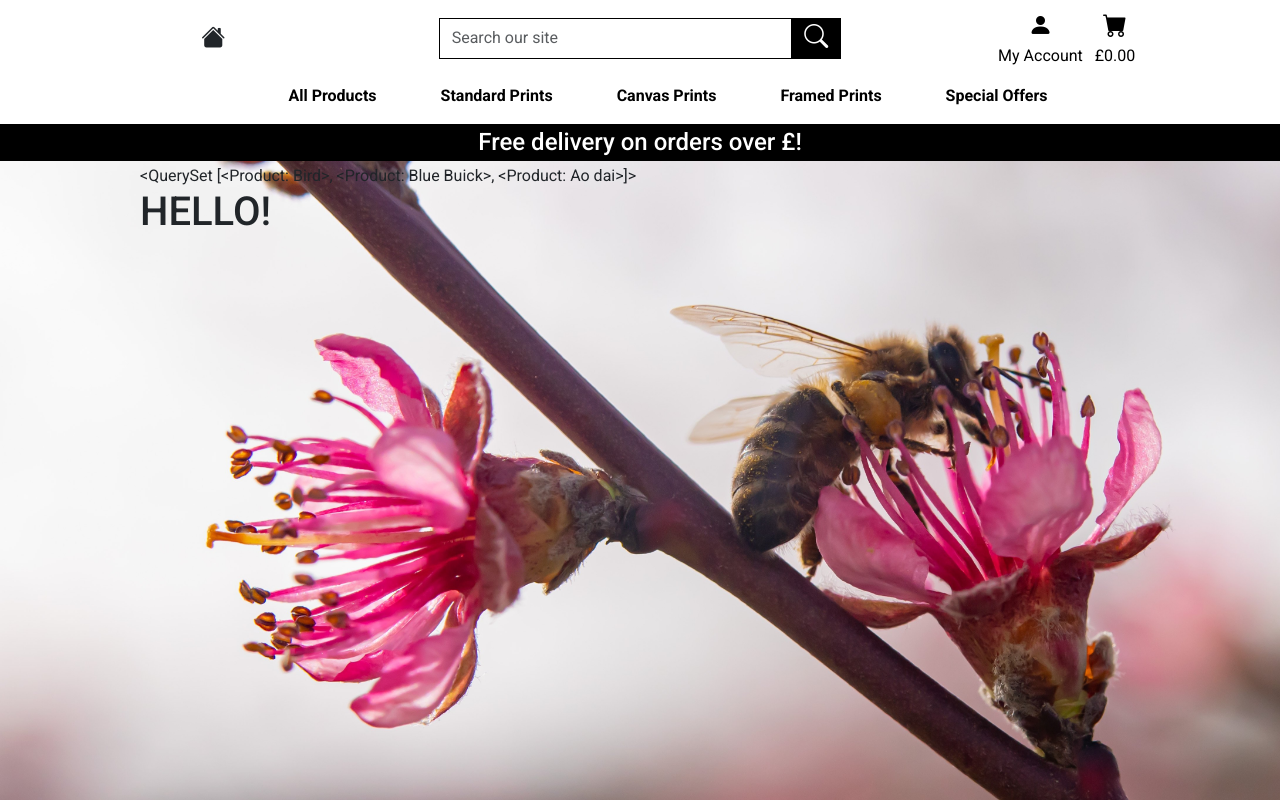
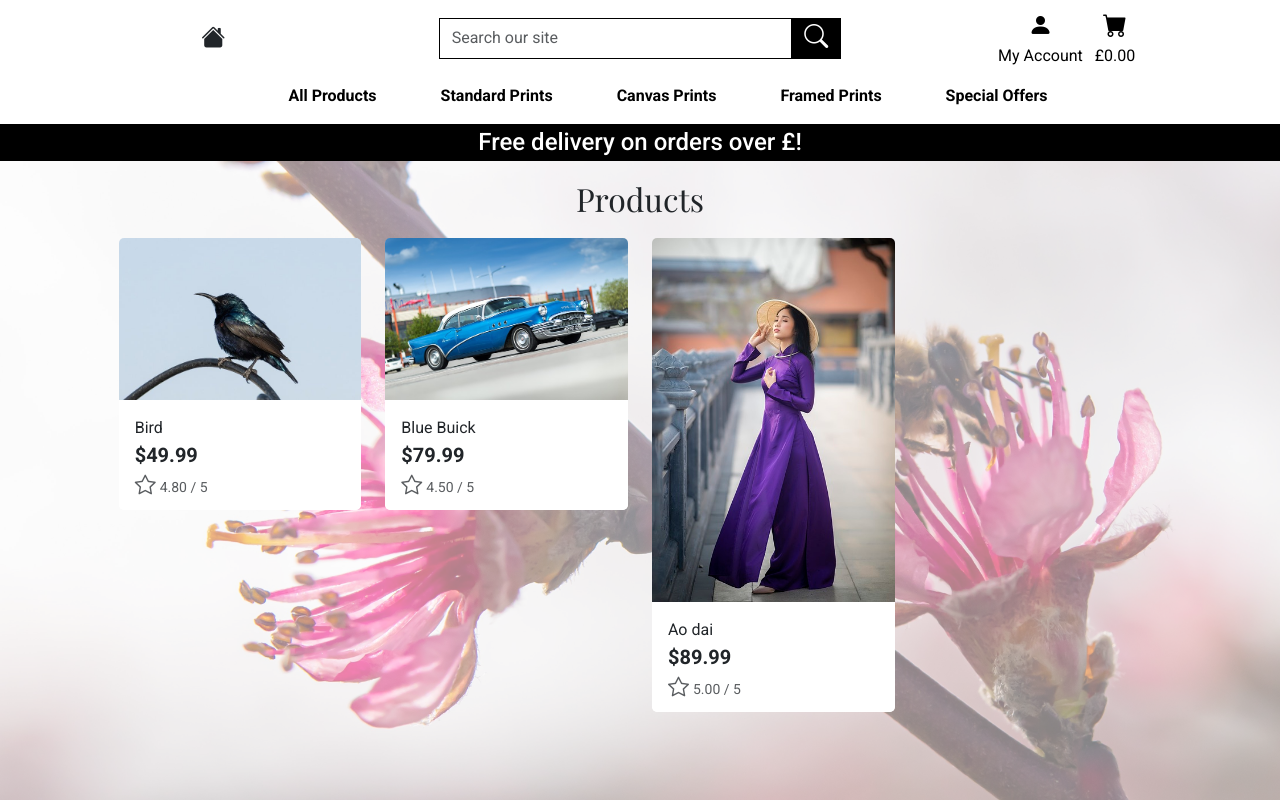
Before and after one commit to anthonyradose/obscuraview_milestone_project4, a Django app: page /products/ in a window 1280 px wide. Run offline with Django 5.2, Linux system fonts and the light colour scheme; data comes from the database, SQL or seed files in the repository.

Commit message:
Add initial draft of products template

```diff
--- a/products/templates/products/products.html
+++ b/products/templates/products/products.html
@@ -10,11 +10,68 @@
 {% endblock %}
 
 {% block content %}
-    <div class="container">
+    <div class="overlay"></div>
+    <div class="container-fluid">
         <div class="row">
-            <div class="col">
-                {{ products }}
-                <h1>HELLO!</h1>
+            <div class="col text-center mt-3">
+                <h2 class="logo-font">Products</h2>
+            </div>
+        </div>
+        <div class="row">
+            <div class="product-container col-10 offset-1">
+                <div class="row mt-1 mb-2"></div>
+                <div class="row">
+                    {% for product in products %}
+                        <div class="col-sm-6 col-md-6 col-lg-4 col-xl-3">
+                            <div class="card border-0">
+                                {% if product.image %}
+                                <a href="">
+                                    <img class="card-img-top img-fluid" src="{{ product.image.url }}" alt="{{ product.name }}">
+                                </a>
+                                {% else %}
+                                <a href="">
+                                    <img class="card-img-top img-fluid" src="{{ MEDIA_URL }}noimage.png" alt="{{ product.name }}">
+                                </a>
+                                {% endif %}
+                                <div class="card-body pb-0">
+                                    <p class="mb-0">{{ product.name }}</p>
+                                </div>
+                                <div class="card-footer bg-white pt-0 border-0 text-left">
+                                    <div class="row">
+                                        <div class="col">
+                                            <p class="lead mb-0 text-left fw-bold">${{ product.price }}</p>
+                                            {% if product.rating %}
+                                                <small class="text-muted"><i class="bi bi-star me-1"></i>{{ product.rating }} / 5</small>
+                                            {% else %}
+                                                <small class="text-muted">No Rating</small>
+                                            {% endif %}
+                                        </div>
+                                    </div>
+                                </div>
+                            </div>
+                        </div>
+                        {% if forloop.counter|divisibleby:1 %}
+                            <div class="col-12 d-sm-none mb-5">
+                                <hr>
+                            </div>
+                        {% endif %}
+                        {% if forloop.counter|divisibleby:2 %}
+                            <div class="col-12 d-none d-sm-block d-md-block d-lg-none mb-5">
+                                <hr>
+                            </div>
+                        {% endif %}
+                        {% if forloop.counter|divisibleby:3 %}
+                            <div class="col-12 d-none d-lg-block d-xl-none mb-5">
+                                <hr>
+                            </div>
+                        {% endif %}
+                        {% if forloop.counter|divisibleby:4 %}
+                            <div class="col-12 d-none d-xl-block mb-5">
+                                <hr>
+                            </div>
+                        {% endif %}
+                    {% endfor %}
+                </div>
             </div>
         </div>
     </div>
--- a/static/css/base.css
+++ b/static/css/base.css
@@ -8,6 +8,10 @@ body {
   background-size: cover;
   height: calc(100vh - 164px);
   font-family: "Roboto", sans-serif;
+}
+
+.header-container {
+  padding-top: 164px;
 }
 
 /* from Bulma */
@@ -63,6 +67,17 @@ body {
   background: #000 !important;
 }
 
+.overlay {
+	height: 100%;
+	width: 100%;
+	top: 0;
+	left: 0;
+	position: fixed;
+	background: white;
+	z-index: -1;
+  opacity: 0.5;
+}
+
 /* -------------------------------- Media Queries */
 
 /* Slightly larger container on xl screens */
@@ -71,18 +86,3 @@ body {
     max-width: 80%;
   }
 }
-
-/* fixed top navbar only on medium and up */
-@media (min-width: 992px) {
-  .fixed-top-desktop-only {
-    position: fixed;
-    top: 0;
-    right: 0;
-    left: 0;
-    z-index: 1030;
-  }
-
-  .header-container {
-    padding-top: 164px;
-  }
-}
```
